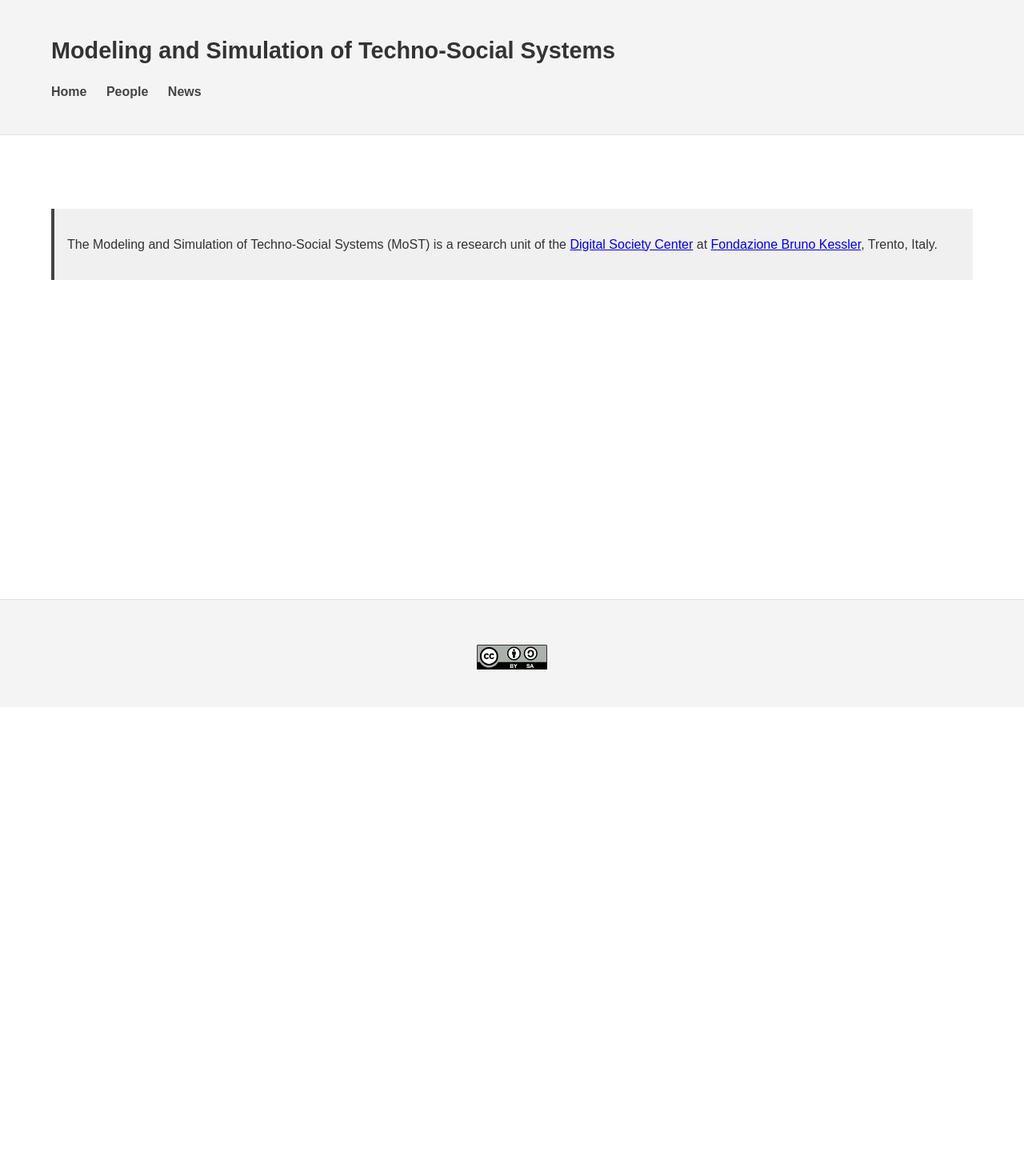
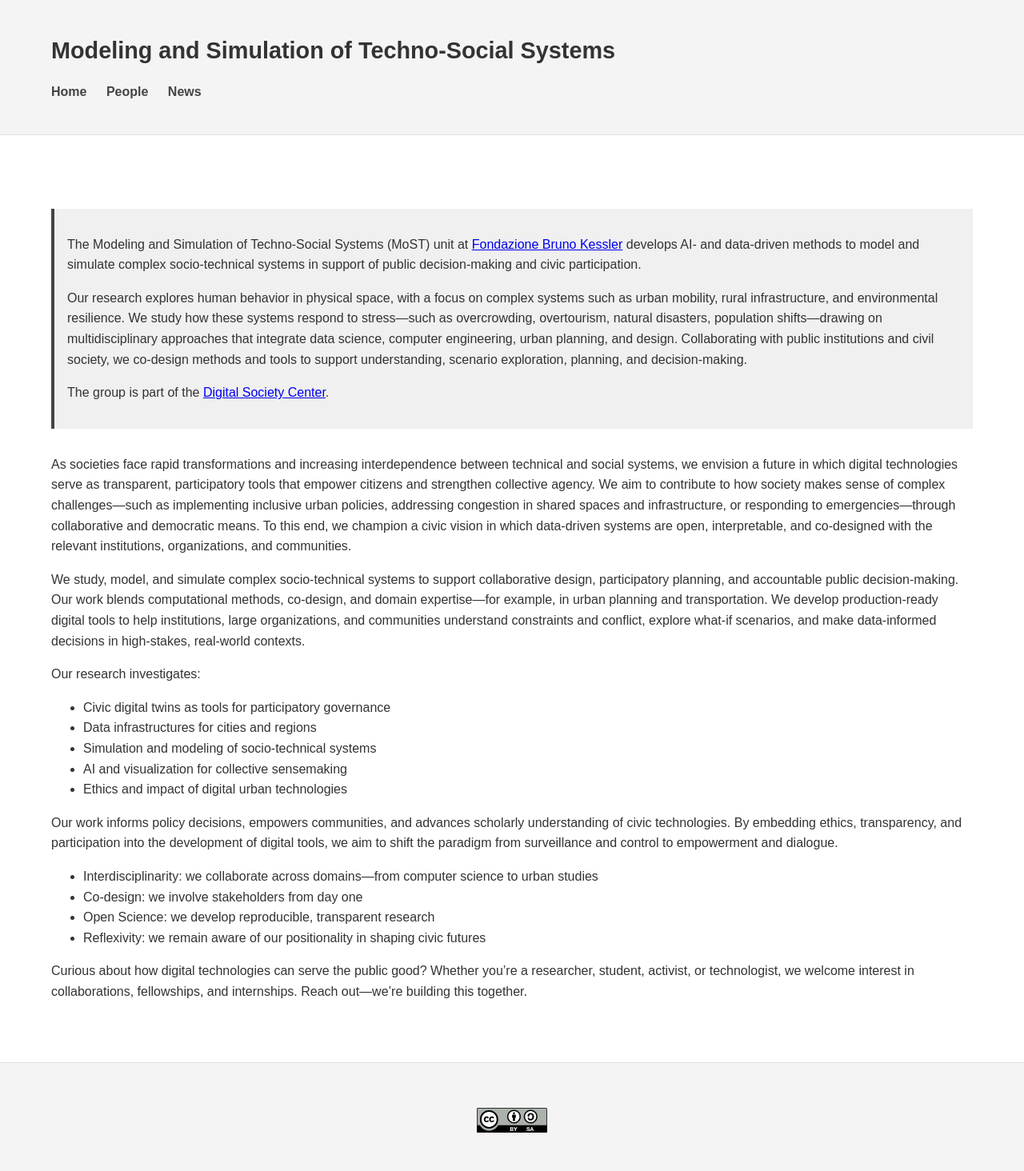
Before and after one commit to fbk-most/fbk-most.github.io, a Jekyll site: the page built from index.md, in a window 1280 px wide. Shown: the whole page at 80% size. Built offline with Jekyll 4.4.1, drawn with Linux system fonts in a browser that asks for light colours; before the commit the page ends 900 px from its top, so only the background shows below that.

Commit message:
feat: sketch out the homepage copy
This diff starts sketching out the homepage copy. I used already
available material to patch this up. The intention is to have
a sense of what information is in the home page, so that I can
then move forward with styling the website. We will revisit this
content later on, ahead of publishing the website.

```diff
--- a/_includes/home/description.md
+++ b/_includes/home/description.md
@@ -1,3 +1,15 @@
-The Modeling and Simulation of Techno-Social Systems (MoST) is a
-research unit of the [Digital Society Center](https://digis.fbk.eu/)
-at [Fondazione Bruno Kessler](https://www.fbk.eu/), Trento, Italy.
+The Modeling and Simulation of Techno-Social Systems (MoST) unit at [Fondazione
+Bruno Kessler](https://www.fbk.eu/) develops AI- and data-driven methods to
+model and simulate complex socio-technical systems in support of public
+decision-making and civic participation.
+
+Our research explores human behavior in physical space, with a focus
+on complex systems such as urban mobility, rural infrastructure,
+and environmental resilience. We study how these systems respond to
+stress—such as overcrowding, overtourism, natural disasters, population
+shifts—drawing on multidisciplinary approaches that integrate data
+science, computer engineering, urban planning, and design. Collaborating
+with public institutions and civil society, we co-design methods and tools
+to support understanding, scenario exploration, planning, and decision-making.
+
+The group is part of the [Digital Society Center](https://digis.fbk.eu/).
--- a/_includes/home/impact.md
+++ b/_includes/home/impact.md
@@ -0,0 +1,5 @@
+Our work informs policy decisions, empowers communities, and advances
+scholarly understanding of civic technologies. By embedding
+ethics, transparency, and participation into the development
+of digital tools, we aim to shift the paradigm from surveillance
+and control to empowerment and dialogue.
--- a/_includes/home/joinus.md
+++ b/_includes/home/joinus.md
@@ -0,0 +1,4 @@
+Curious about how digital technologies can serve the public
+good? Whether you're a researcher, student, activist, or
+technologist, we welcome interest in collaborations, fellowships,
+and internships. Reach out—we're building this together.
--- a/_includes/home/mission.md
+++ b/_includes/home/mission.md
@@ -0,0 +1,9 @@
+We study, model, and simulate complex socio-technical systems to
+support collaborative design, participatory planning, and
+accountable public decision-making. Our work blends computational
+methods, co-design, and domain expertise—for example, in urban
+planning and transportation. We develop production-ready
+digital tools to help institutions, large organizations, and
+communities understand constraints and conflict,
+explore what-if scenarios, and make data-informed decisions in
+high-stakes, real-world contexts.
--- a/_includes/home/researchfocus.md
+++ b/_includes/home/researchfocus.md
@@ -0,0 +1,7 @@
+Our research investigates:
+
+- Civic digital twins as tools for participatory governance
+- Data infrastructures for cities and regions
+- Simulation and modeling of socio-technical systems
+- AI and visualization for collective sensemaking
+- Ethics and impact of digital urban technologies
--- a/_includes/home/strategy.md
+++ b/_includes/home/strategy.md
@@ -0,0 +1,4 @@
+- Interdisciplinarity: we collaborate across domains—from computer science to urban studies
+- Co-design: we involve stakeholders from day one
+- Open Science: we develop reproducible, transparent research
+- Reflexivity: we remain aware of our positionality in shaping civic futures
--- a/_includes/home/vision.md
+++ b/_includes/home/vision.md
@@ -0,0 +1,12 @@
+As societies face rapid transformations and increasing interdependence
+between technical and social systems, we envision a future in which
+digital technologies serve as transparent, participatory tools
+that empower citizens and strengthen collective agency. We aim to
+contribute to how society makes sense of complex challenges—such
+as implementing inclusive urban policies, addressing
+congestion in shared spaces and infrastructure, or
+responding to emergencies—through collaborative
+and democratic means. To this end, we champion
+a civic vision in which data-driven systems are
+open, interpretable, and co-designed with the
+relevant institutions, organizations, and communities.
--- a/_layouts/home.html
+++ b/_layouts/home.html
@@ -2,10 +2,10 @@
 layout: base
 ---
 
+{% include shared/homesection.html source="home/description.md" class="description" %}
 {% include shared/homesection.html source="home/vision.md" class="vision" %}
 {% include shared/homesection.html source="home/mission.md" class="mission" %}
 {% include shared/homesection.html source="home/researchfocus.md" class="researchfocus" %}
-{% include shared/homesection.html source="home/description.md" class="description" %}
 {% include shared/homesection.html source="home/impact.md" class="impact" %}
 {% include shared/homesection.html source="home/strategy.md" class="strategy" %}
 {% include shared/homesection.html source="home/organization.md" class="organization" %}
```
Also changed, not shown: docker-compose.yml (added, +12 -0 lines), README.md, 1 other file.
